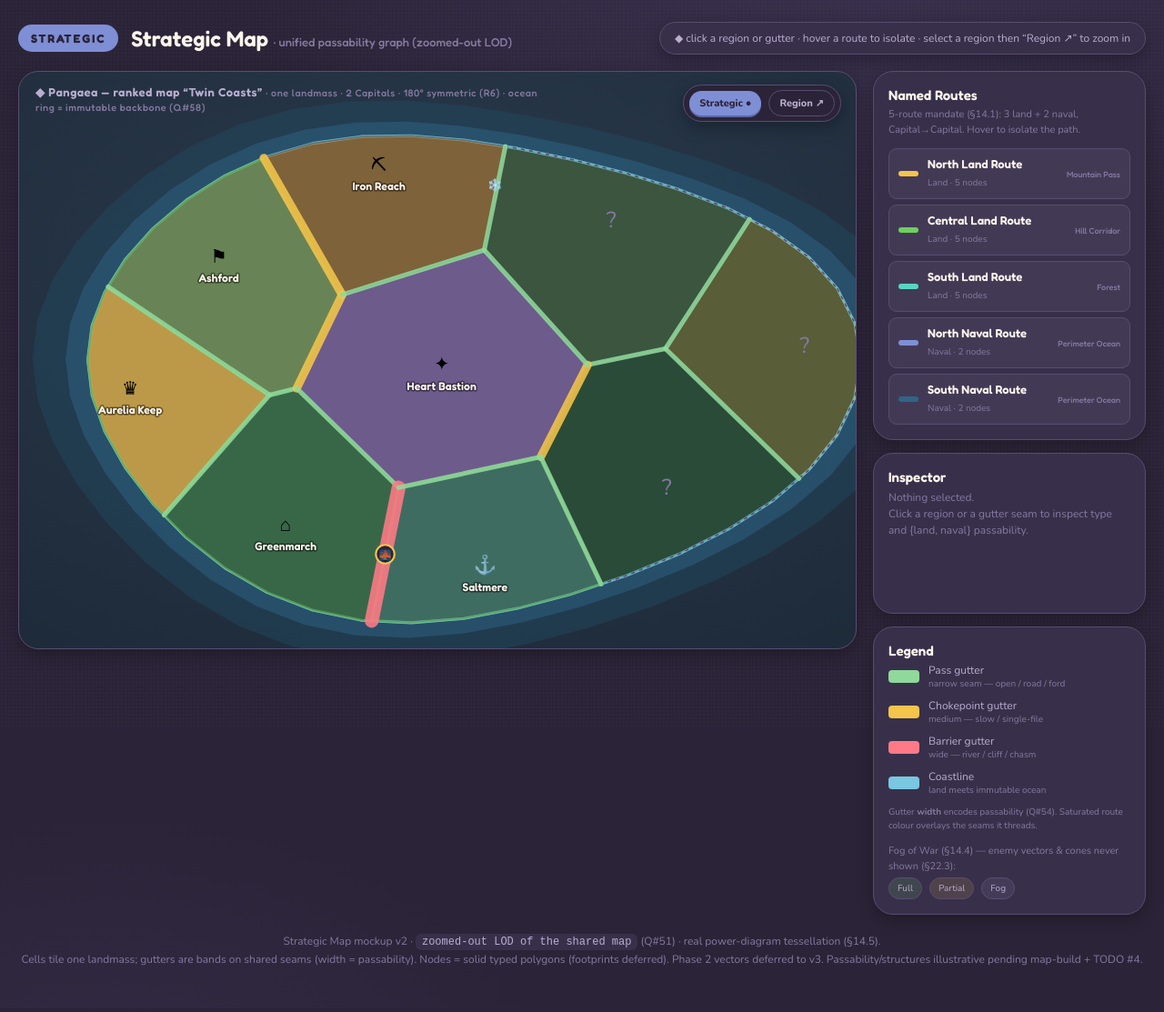
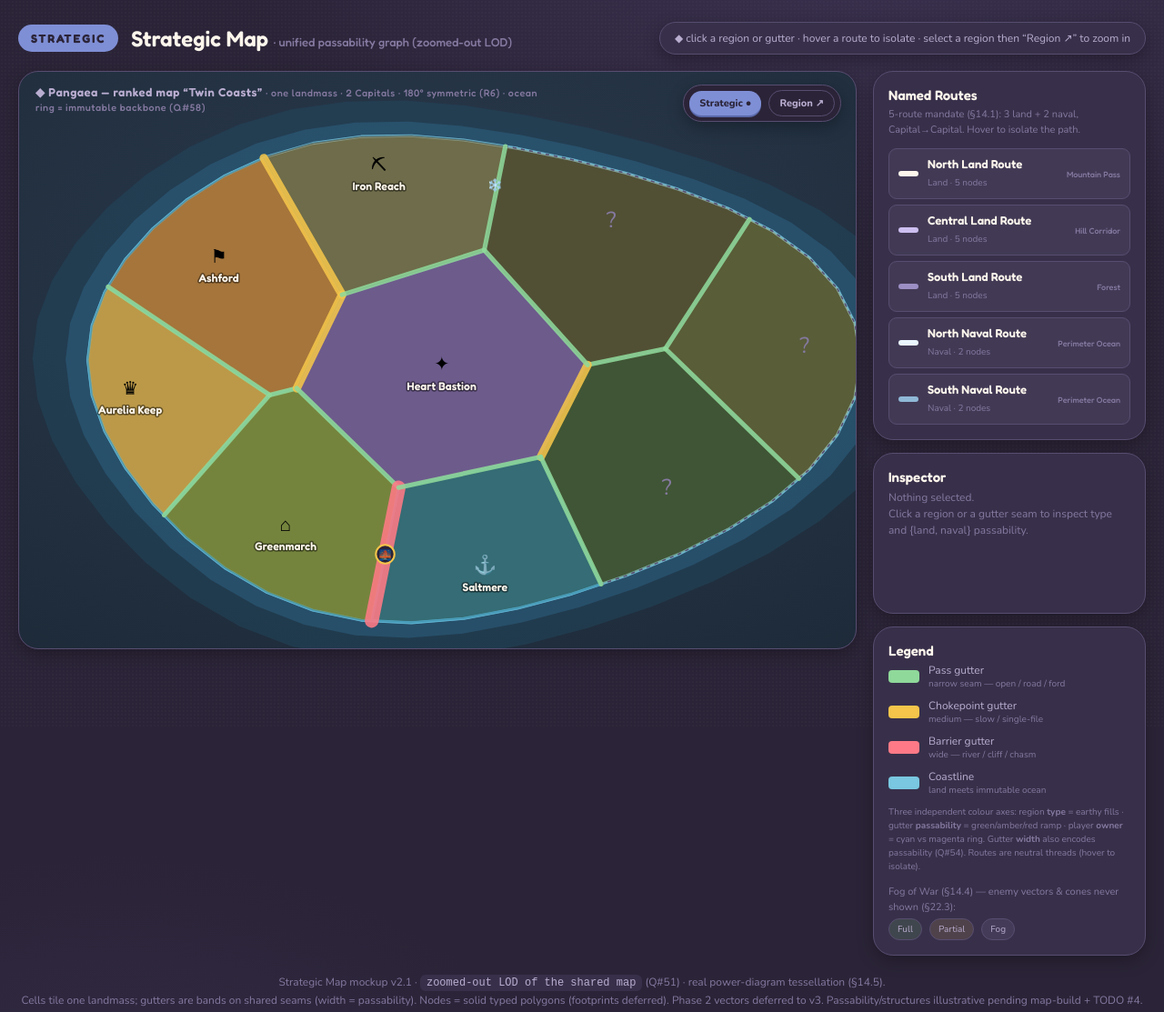
Before and after one commit to Jakers011/vectoy-assets, a plain HTML site: page ui/strategic-map/index.html in a window 1280 px wide. Shown: the whole page at 91% size. Drawn offline with nearby package versions, Linux system fonts and the light colour scheme.

Commit message:
Strategic Map v2.1: palette pass (follow-up #3) — separate the 3 colour axes
Region TYPE moved to earthy/terrain hues (4X biome convention), clearing
green/amber/red for the PROTECTED Pass/Choke/Barrier passability ramp.
Ownership pulled off the resource palette to cyan (p1) vs magenta (p2).
Routes desaturated to neutral threads (the old Central green #6fcf5f was
identical to the old p1 owner ring — eliminated). Legend now documents the
three axes. Validated: all region-type pairs >=18 deltaE, zero cross-axis
collisions under 18 deltaE, all var() refs resolve, JSON intact.

```diff
--- a/ui/strategic-map/index.html
+++ b/ui/strategic-map/index.html
@@ -3,7 +3,7 @@
 <head>
 <meta charset="UTF-8">
 <meta name="viewport" content="width=device-width, initial-scale=1.0">
-<title>Vectoy — Strategic Map · Unified Graph (Mockup v2)</title>
+<title>Vectoy — Strategic Map · Unified Graph (Mockup v2.1 — palette pass)</title>
 <link rel="preconnect" href="https://fonts.googleapis.com">
 <link rel="preconnect" href="https://fonts.gstatic.com" crossorigin>
 <link href="https://fonts.googleapis.com/css2?family=Fredoka:wght@500;600;700&family=Nunito:wght@400;600;700;800&display=swap" rel="stylesheet">
@@ -24,9 +24,14 @@
     --food:#6fcf5f; --wood:#b5793f; --stone:#9aa6b2; --gold:#f4c54a; --iron:#7f8fd6;
     --skull-glow:#ff5d6c; --reroll:#57d6c4; --charge:#c98bff;
     --ocean:#21455c; --ocean-hi:#2f6485; --coast:#79c7e0;
-    --capital:#c9a14a; --land:#3a6b4a; --frontier:#6e8a5a;
-    --bastion:#9a6fc4; --resource:#b5793f; --coastal:#4f8a7e;
+    /* Region TYPE — earthy/terrain hues (4X biome convention), kept clear of the
+       Pass/Choke/Barrier traffic-light ramp which now OWNS green/amber/red. */
+    --capital:#c9a14a; --land:#7c8a3e; --frontier:#b07a3c;
+    --bastion:#9a6fc4; --resource:#9c8a5a; --coastal:#3f8a9e;
+    /* Passability ramp — PROTECTED traffic-light, unchanged. */
     --pass:#8fd99a; --choke:#f4c54a; --barrier:#ff7a86;
+    /* Player OWNERSHIP — own hue axis, pulled off the resource palette (was --food green / skull red). */
+    --p1:#4db8e0; --p2:#d65fb5;
     --sheen: linear-gradient(160deg, rgba(255,255,255,.22), rgba(255,255,255,0) 42%);
     --radius-lg:22px; --radius-md:14px; --radius-sm:9px;
     --shadow-soft:0 6px 18px rgba(0,0,0,.28);
@@ -154,14 +159,14 @@
           <div class="leg"><span class="sw" style="background:var(--barrier)"></span><span>Barrier gutter <small>wide — river / cliff / chasm</small></span></div>
           <div class="leg"><span class="sw" style="background:var(--coast)"></span><span>Coastline <small>land meets immutable ocean</small></span></div>
         </div>
-        <div class="hint" style="margin:10px 0 0;font-size:10px">Gutter <b>width</b> encodes passability (Q#54). Saturated route colour overlays the seams it threads.</div>
+        <div class="hint" style="margin:10px 0 0;font-size:10px">Three independent colour axes: region <b>type</b> = earthy fills · gutter <b>passability</b> = green/amber/red ramp · player <b>owner</b> = cyan vs magenta ring. Gutter <b>width</b> also encodes passability (Q#54). Routes are neutral threads (hover to isolate).</div>
         <div class="hint" style="margin:12px 0 4px">Fog of War (§14.4) — enemy vectors &amp; cones never shown (§22.3):</div>
         <div class="fog-leg"><span class="fog-chip fog-full">Full</span><span class="fog-chip fog-part">Partial</span><span class="fog-chip fog-none">Fog</span></div>
       </div>
     </div>
   </div>
   <div class="mock-note">
-    Strategic Map mockup v2 · <code>zoomed-out LOD of the shared map</code> (Q#51) · real power-diagram tessellation (§14.5).<br>
+    Strategic Map mockup v2.1 · <code>zoomed-out LOD of the shared map</code> (Q#51) · real power-diagram tessellation (§14.5).<br>
     Cells tile one landmass; gutters are bands on shared seams (width = passability). Nodes = solid typed polygons (footprints deferred). Phase 2 vectors deferred to v3. Passability/structures illustrative pending map-build + TODO #4.
   </div>
 </div>
@@ -189,7 +194,7 @@ G.cells.forEach((c,i)=>{
   poly.dataset.cell=i;
   if(c.fog==='fog'){poly.setAttribute('stroke','var(--edge-soft)');poly.setAttribute('stroke-dasharray','4 5');}
   layerCells.appendChild(poly);
-  if(c.owner!=='neutral'&&c.fog!=='fog') layerCells.appendChild(el('polygon',{points:pts,fill:'none',stroke:c.owner==='p1'?'var(--food)':'var(--skull-glow)','stroke-width':'2.5','stroke-opacity':'0.55','stroke-linejoin':'round'}));
+  if(c.owner!=='neutral'&&c.fog!=='fog') layerCells.appendChild(el('polygon',{points:pts,fill:'none',stroke:c.owner==='p1'?'var(--p1)':'var(--p2)','stroke-width':'2.5','stroke-opacity':'0.55','stroke-linejoin':'round'}));
 });
 function gc(p){return p==='pass'?'var(--pass)':p==='choke'?'var(--choke)':'var(--barrier)';}
 function gw(p){return p==='pass'?5:p==='choke'?9:15;}
@@ -218,12 +223,16 @@ const basti=G.cells.findIndex(c=>c.type==='Central Bastion');
 const coastal=G.cells.findIndex(c=>c.type==='Coastal');
 const north=bfs(A,B,new Set([coastal]))||central;
 const south=bfs(A,B,new Set([basti]))||central;
+// Routes are TRANSIENT overlays (hover-isolated), so they read as bright neutral
+// threads distinguished by lightness + dash pattern — NOT by competing for a hue
+// slot on the type/passability/owner axes. (Was: amber/green/teal — the green
+// #6fcf5f collided with the old p1 owner ring; eliminated.)
 const ROUTES=[
- {id:'north',name:'North Land Route',kind:'land',dom:'Mountain Pass',color:'#f4c54a',path:north},
- {id:'central',name:'Central Land Route',kind:'land',dom:'Hill Corridor',color:'#6fcf5f',path:central},
- {id:'south',name:'South Land Route',kind:'land',dom:'Forest',color:'#57d6c4',path:south},
- {id:'nav-n',name:'North Naval Route',kind:'naval',dom:'Perimeter Ocean',color:'#7f8fd6',path:[A,B],ocean:true},
- {id:'nav-s',name:'South Naval Route',kind:'naval',dom:'Perimeter Ocean',color:'#316487',path:[A,B],ocean:true}
+ {id:'north',name:'North Land Route',kind:'land',dom:'Mountain Pass',color:'#fdf6ec',path:north},
+ {id:'central',name:'Central Land Route',kind:'land',dom:'Hill Corridor',color:'#cdbff0',path:central},
+ {id:'south',name:'South Land Route',kind:'land',dom:'Forest',color:'#9b8fc4',path:south},
+ {id:'nav-n',name:'North Naval Route',kind:'naval',dom:'Perimeter Ocean',color:'#eaf6ff',path:[A,B],ocean:true},
+ {id:'nav-s',name:'South Naval Route',kind:'naval',dom:'Perimeter Ocean',color:'#8fb8d6',path:[A,B],ocean:true}
 ];
 const rp={};
 ROUTES.forEach(rt=>{
```
